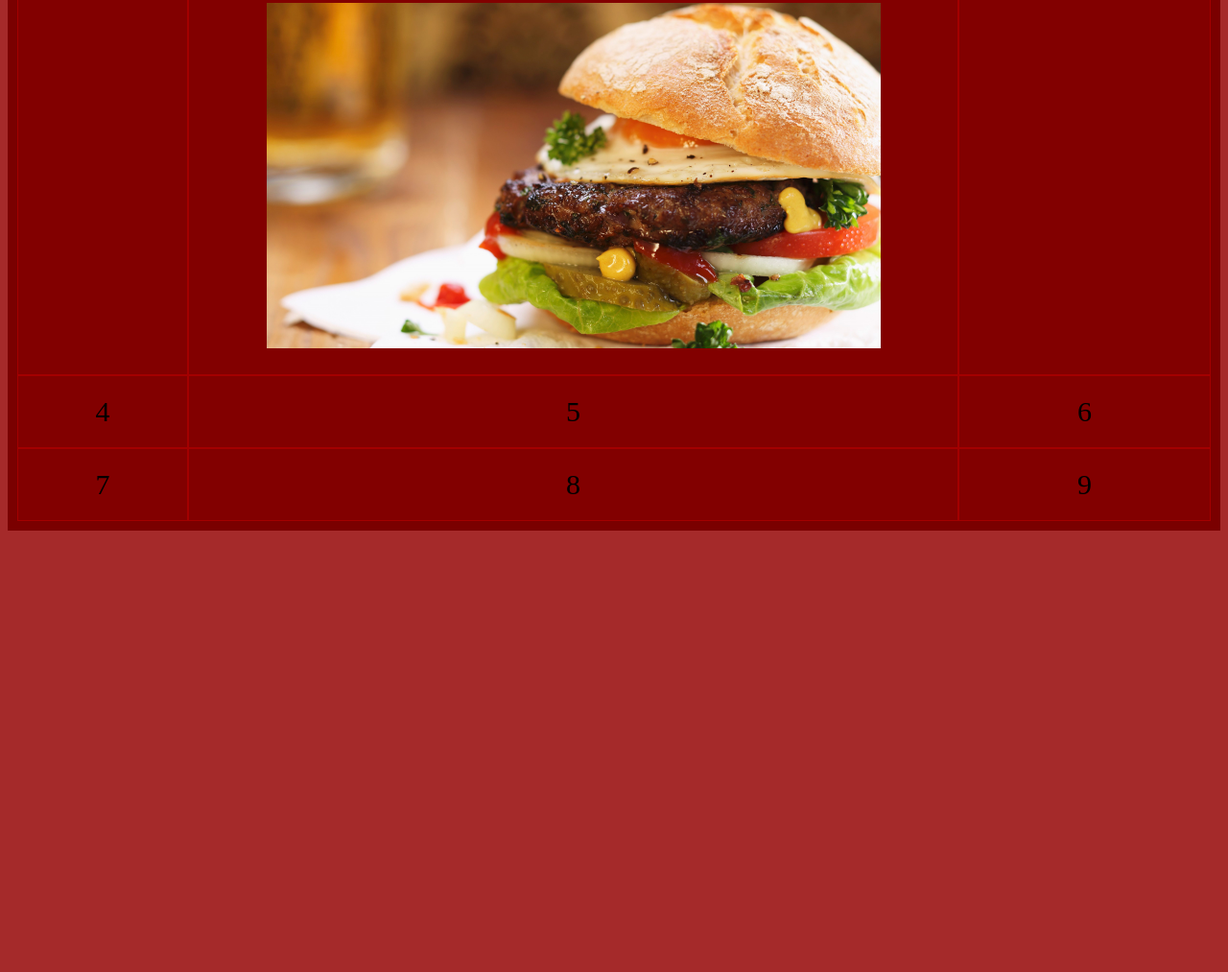
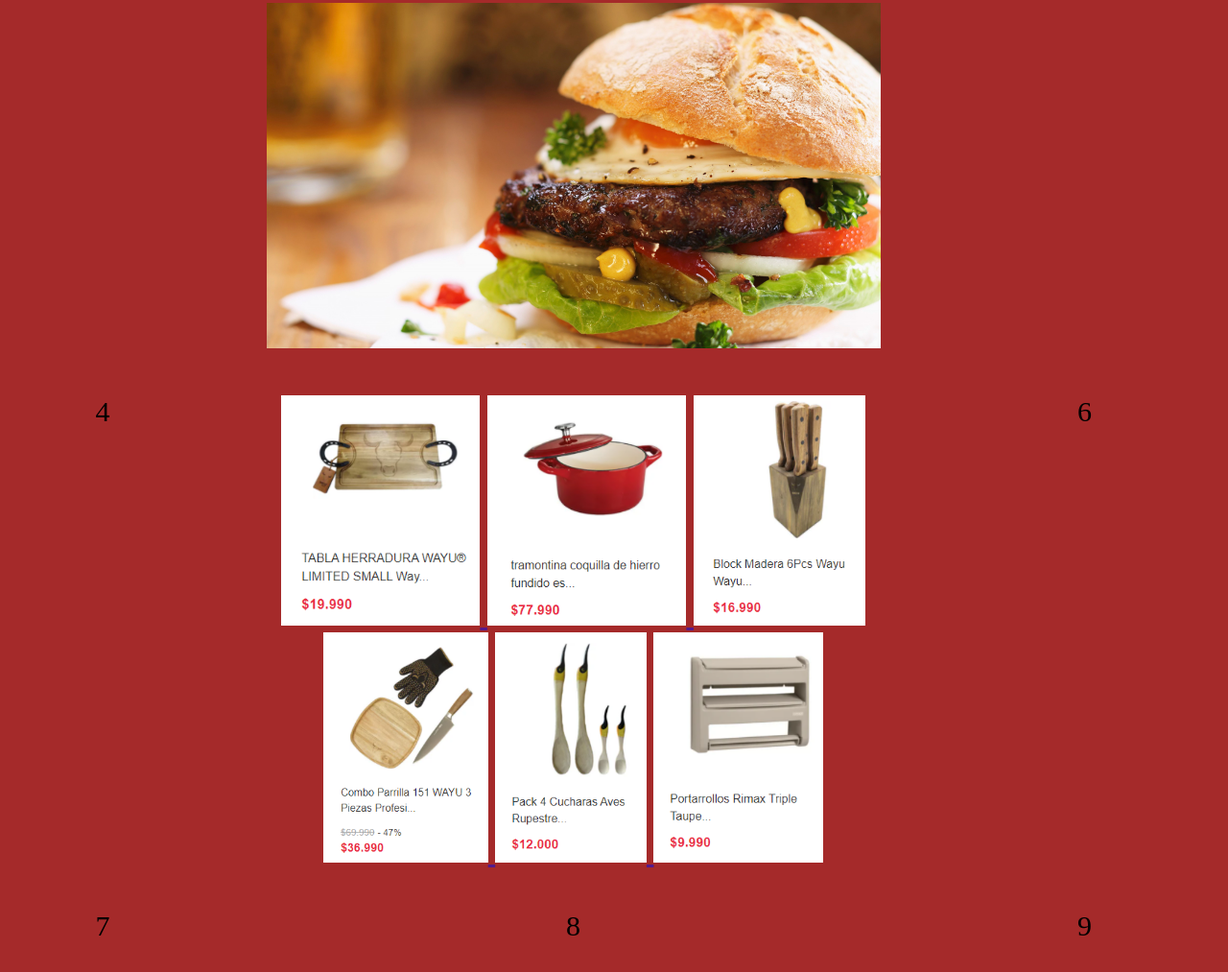
Before and after one commit to jhoninred/DAI, a plain HTML site: page index.html in a window 1280 px wide. Shown: the part 209-1222 px from the top of the page at 96% size. Before the commit the page ends 800 px from the top, so only its background shows below. Drawn offline with Linux system fonts and the light colour scheme.

Commit message:
Pagina web

```diff
--- a/index.html
+++ b/index.html
@@ -8,12 +8,12 @@
         .grid-container {
           display: grid;
           grid-template-columns: auto auto auto;
-          background-color: #7a0000;
+          background-color: #7a000000;
           padding: 10px;
         }
         .grid-item {
-          background-color: rgba(133, 0, 0, 0.8);
-          border: 1px solid rgba(172, 0, 0, 0.8);
+          background-color: rgba(133, 0, 0, 0);
+          border: 1px solid rgba(172, 0, 0, 0);
           padding: 20px;
           font-size: 30px;
           text-align: center;
@@ -69,7 +69,21 @@ li a:hover {
             </a>
         </div>
         <div class="grid-item">4</div>
-        <div class="grid-item">5</div>
+        <div class="grid-item">
+
+            <a title="compra" href="">
+
+
+<img src="./imagenes/productos/prod_1.png" style="height: 240px;"/>
+<img src="./imagenes/productos/prod_2.png" style="height: 240px;"/>
+<img src="./imagenes/productos/prod_3.png" style="height: 240px;"/>
+<br/>
+<img src="./imagenes/productos/prod_4.png" style="height: 240px;"/>
+<img src="./imagenes/productos/prod_5.png" style="height: 240px;"/>
+<img src="./imagenes/productos/prod_6.png" style="height: 240px;"/>
+
+          </a>
+        </div>
         <div class="grid-item">6</div>
         <div class="grid-item">7</div>
         <div class="grid-item">8</div>
```
Also changed, not shown: imagenes/item.html (added, +11 -0 lines), imagenes/productos/prod_1.png (added), imagenes/productos/prod_2.png (added), imagenes/productos/prod_3.png (added), imagenes/productos/prod_4.png (added), imagenes/productos/prod_5.png (added), imagenes/productos/prod_6.png (added).
